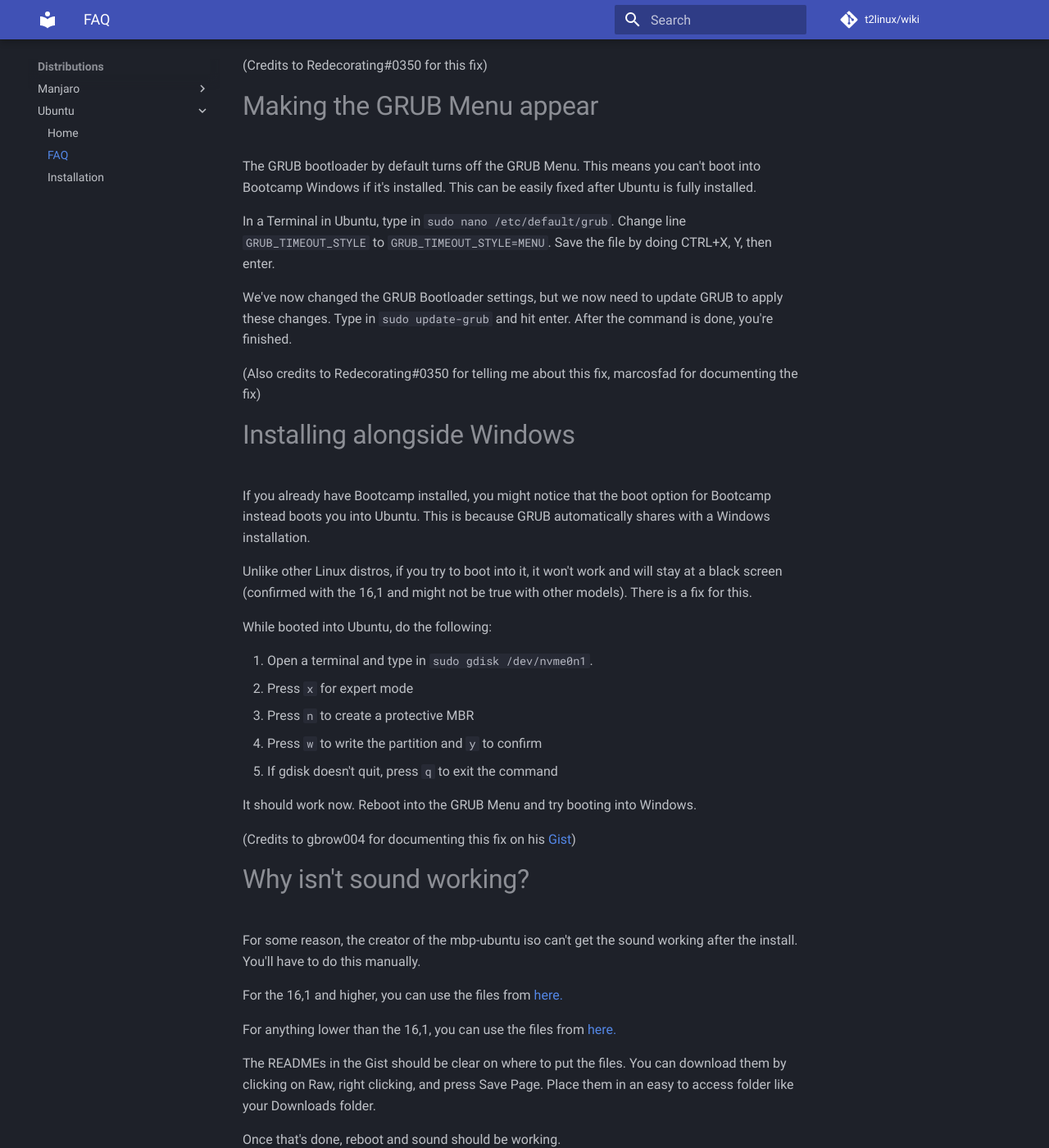
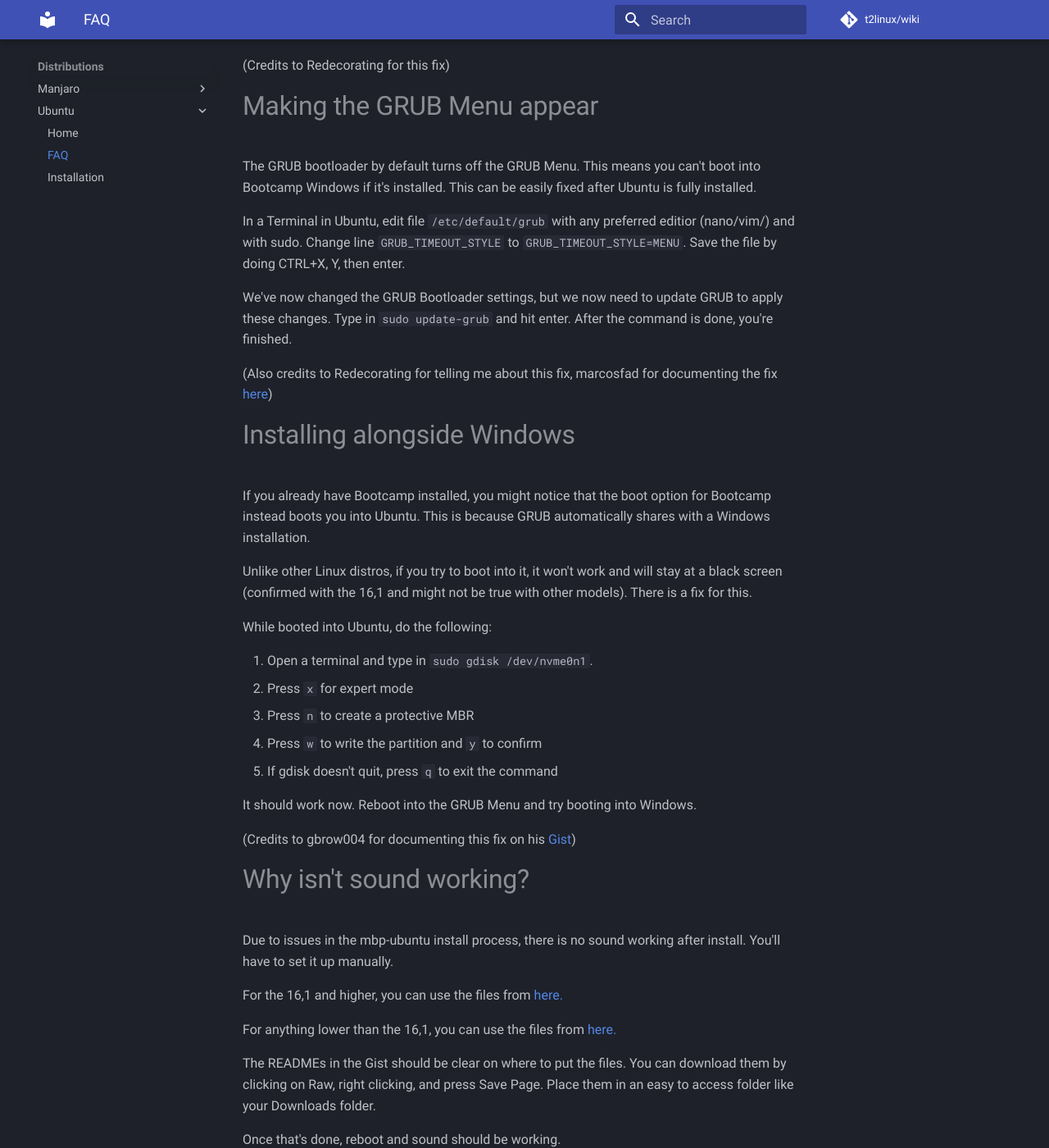
Before and after one commit to t2linux/wiki, an MkDocs documentation site: the page built from docs/distributions/ubuntu/faq.md, in a window 1280 px wide and 1400 px high, scrolled down 471 px. Shown: the whole window at 82% size. Built offline with MkDocs 1.6.1 and Material for MkDocs 9.7.7, drawn with Linux system fonts in a browser that asks for light colours; comment, search, counter and statistics services are not loaded.

Commit message:
Fixed spelling, rephrasing sentences, and added more credit

```diff
--- a/docs/distributions/ubuntu/faq.md
+++ b/docs/distributions/ubuntu/faq.md
@@ -8,17 +8,17 @@ Scroll to the bottom with the arrow keys, and type in ``efi=noruntime``. With th
 
 This issue has occured for anyone on the 16,1 and maybe the 16,4.
 
-(Credits to Redecorating#0350 for this fix)
+(Credits to Redecorating for this fix)
 
 # Making the GRUB Menu appear
 
 The GRUB bootloader by default turns off the GRUB Menu. This means you can't boot into Bootcamp Windows if it's installed. This can be easily fixed after Ubuntu is fully installed.
 
-In a Terminal in Ubuntu, type in ``sudo nano /etc/default/grub``. Change line ``GRUB_TIMEOUT_STYLE`` to ``GRUB_TIMEOUT_STYLE=MENU``. Save the file by doing CTRL+X, Y, then enter.
+In a Terminal in Ubuntu, edit file ``/etc/default/grub`` with any preferred editior (nano/vim/) and with sudo. Change line ``GRUB_TIMEOUT_STYLE`` to ``GRUB_TIMEOUT_STYLE=MENU``. Save the file by doing CTRL+X, Y, then enter.
 
 We've now changed the GRUB Bootloader settings, but we now need to update GRUB to apply these changes. Type in ``sudo update-grub`` and hit enter. After the command is done, you're finished.
 
-(Also credits to Redecorating#0350 for telling me about this fix, marcosfad for documenting the fix)
+(Also credits to Redecorating for telling me about this fix, marcosfad for documenting the fix [here](https://github.com/marcosfad/mbp-ubuntu#activate-grub-menu))
 
 # Installing alongside Windows
 
@@ -41,7 +41,7 @@ It should work now. Reboot into the GRUB Menu and try booting into Windows.
 
 # Why isn't sound working?
 
-For some reason, the creator of the mbp-ubuntu iso can't get the sound working after the install. You'll have to do this manually.
+Due to issues in the mbp-ubuntu install process, there is no sound working after install. You'll have to set it up manually.
 
 For the 16,1 and higher, you can use the files from [here.](https://gist.github.com/kevineinarsson/8e5e92664f97508277fefef1b8015fba)
 
```
Also changed, not shown: docs/distributions/ubuntu/installation.md (+2 -2 lines).
